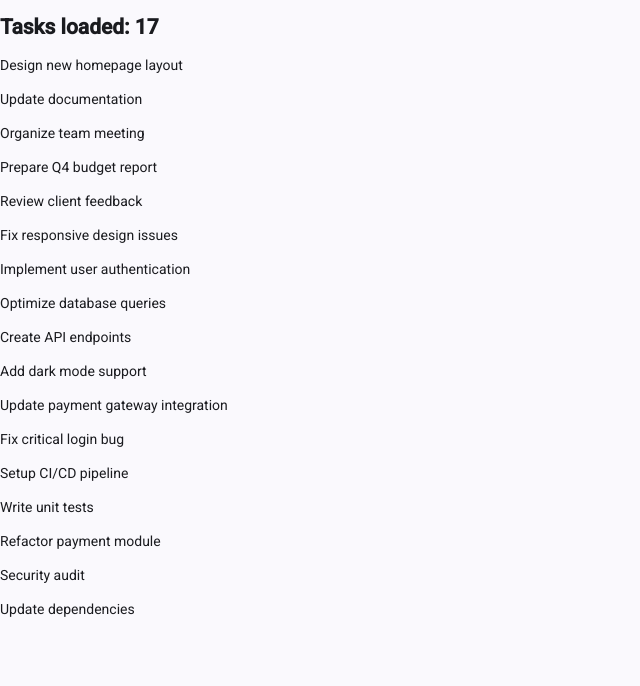
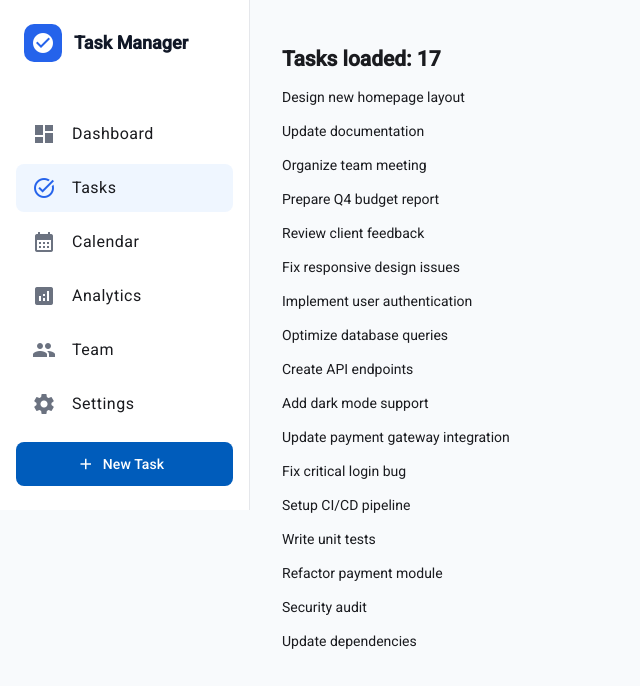
Before and after one commit to SamihaHatem/Task-Management-, an Angular app: page /tasks in a window 1280 px wide. Shown: the top 686 px of the page, without its empty margins (0-640 px from the left). Built offline with nearby package versions, Linux system fonts and the light colour scheme; data requests are answered from the project's data file.

Commit message:
feat: add application layout with sidenav

```diff
--- /dev/null
+++ b/src/app/layout/main-layout/main-layout.html
@@ -0,0 +1,7 @@
+<div class="app-layout">
+  <app-sidebar />
+
+  <main class="main-content">
+    <router-outlet />
+  </main>
+</div>
--- /dev/null
+++ b/src/app/layout/main-layout/main-layout.scss
@@ -0,0 +1,22 @@
+:host {
+  display: block;
+  min-height: 100vh;
+}
+
+.app-layout {
+  display: flex;
+  min-height: 100vh;
+  background-color: #f8fafc;
+}
+
+app-sidenav {
+  flex: 0 0 250px;
+  min-height: 100vh;
+}
+
+.main-content {
+  flex: 1;
+  min-width: 0;
+  padding: 32px;
+  overflow-x: auto;
+}
--- /dev/null
+++ b/src/app/layout/sidebar/sidebar.html
@@ -0,0 +1,49 @@
+<aside class="sidebar">
+  <!-- Brand -->
+  <div class="brand">
+    <div class="brand-icon">
+      <mat-icon>check_circle</mat-icon>
+    </div>
+
+    <span>Task Manager</span>
+  </div>
+
+  <!-- Navigation -->
+  <mat-nav-list class="navigation">
+    <a mat-list-item routerLink="/dashboard" routerLinkActive="active">
+      <mat-icon matListItemIcon>dashboard</mat-icon>
+      <span matListItemTitle>Dashboard</span>
+    </a>
+
+    <a mat-list-item routerLink="/tasks" routerLinkActive="active">
+      <mat-icon matListItemIcon>task_alt</mat-icon>
+      <span matListItemTitle>Tasks</span>
+    </a>
+
+    <a mat-list-item routerLink="/calendar" routerLinkActive="active">
+      <mat-icon matListItemIcon>calendar_month</mat-icon>
+      <span matListItemTitle>Calendar</span>
+    </a>
+
+    <a mat-list-item routerLink="/analytics" routerLinkActive="active">
+      <mat-icon matListItemIcon>analytics</mat-icon>
+      <span matListItemTitle>Analytics</span>
+    </a>
+
+    <a mat-list-item routerLink="/team" routerLinkActive="active">
+      <mat-icon matListItemIcon>group</mat-icon>
+      <span matListItemTitle>Team</span>
+    </a>
+
+    <a mat-list-item routerLink="/settings" routerLinkActive="active">
+      <mat-icon matListItemIcon>settings</mat-icon>
+      <span matListItemTitle>Settings</span>
+    </a>
+  </mat-nav-list>
+
+  <!-- New Task -->
+  <button mat-flat-button color="primary" class="new-task-button">
+    <mat-icon>add</mat-icon>
+    New Task
+  </button>
+</aside>
--- /dev/null
+++ b/src/app/layout/sidebar/sidebar.scss
@@ -0,0 +1,67 @@
+:host {
+  display: block;
+  height: 100%;
+}
+
+.sidebar {
+  display: flex;
+  flex-direction: column;
+  width: 250px;
+  height: 100%;
+  padding: 24px 16px;
+  background: #ffffff;
+  border-right: 1px solid #e5e7eb;
+  box-sizing: border-box;
+}
+
+.brand {
+  display: flex;
+  align-items: center;
+  gap: 12px;
+  padding: 0 8px;
+  margin-bottom: 40px;
+  font-size: 18px;
+  font-weight: 700;
+  color: #111827;
+}
+
+.brand-icon {
+  display: flex;
+  align-items: center;
+  justify-content: center;
+  width: 38px;
+  height: 38px;
+  border-radius: 10px;
+  background: #2563eb;
+  color: #ffffff;
+
+  mat-icon {
+    color: inherit;
+  }
+}
+
+.navigation {
+  flex: 1;
+
+  a {
+    margin-bottom: 6px;
+    border-radius: 8px;
+    color: #6b7280;
+
+    mat-icon {
+      color: inherit;
+    }
+
+    &.active {
+      background: #eff6ff;
+      color: #2563eb;
+      font-weight: 600;
+    }
+  }
+}
+
+.new-task-button {
+  width: 100%;
+  min-height: 44px;
+  border-radius: 8px;
+}
```
Also changed, not shown: src/app/app.routes.ts (+7 -0 lines), src/app/layout/main-layout/main-layout.ts (added, +11 -0 lines), src/app/layout/sidebar/sidebar.ts (added, +19 -0 lines), 2 other files (tests, documents, lock files or other folders).
